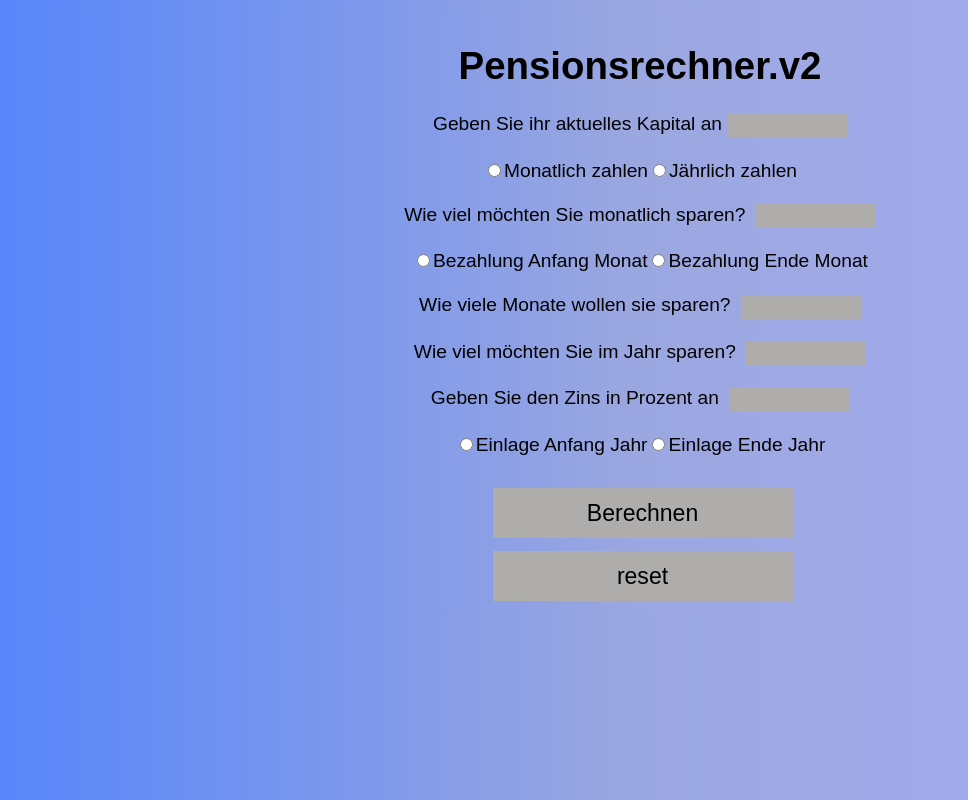
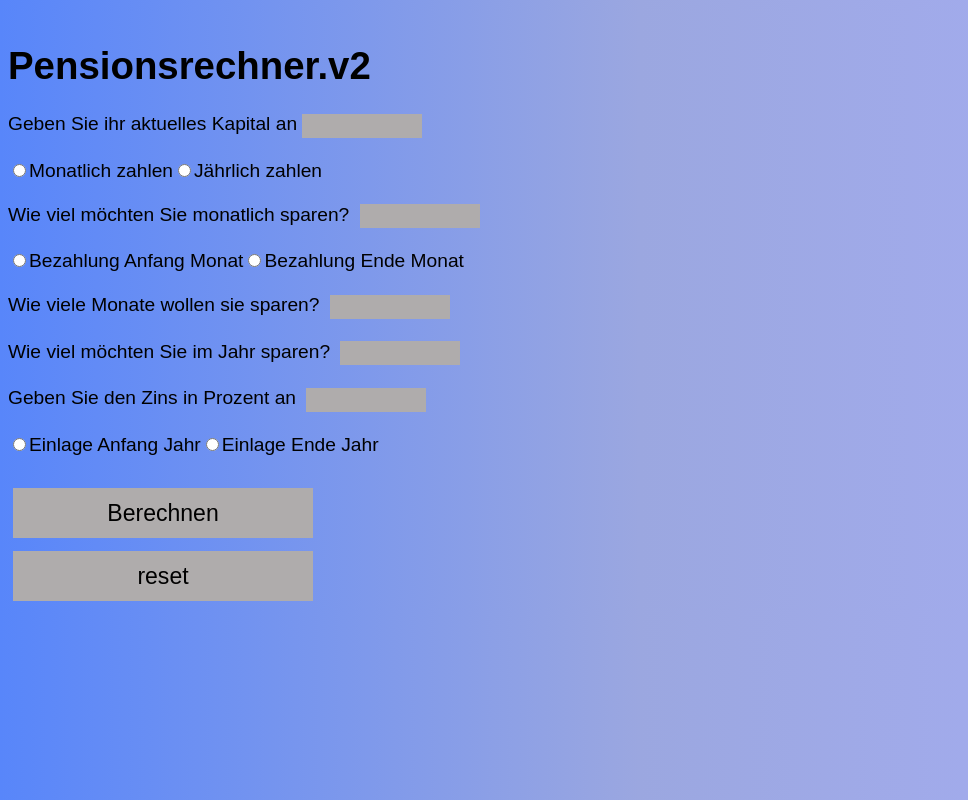
Before and after one commit to y4nisb/Pensionsrechner, a React (Create React App) app in the folder client/: page / in a window 1280 px wide. Shown: the whole page, without its empty margins (0-968 px from the left). Built offline with nearby package versions, Linux system fonts and the light colour scheme.

Commit message:
2. Version mit angepasster UI: styling: 1
Als Stakeholder wollen wir eine 2. Seite mit den gleichen Elementen aber angepasster UI um Entscheidungen über das Endprodukt zu machen

Alles Linksbündig. Es soll so aussehen wie eine Bank Seite (professionel)

```diff
--- a/client/src/App.css
+++ b/client/src/App.css
@@ -39,3 +39,41 @@ body {
   font-size: 120%;
   margin-top: 13px;
 }
+
+.App2 {
+  font-family: Arial, sans-serif;
+  text-align: left;
+  display: flex;
+  flex-direction: column;
+  justify-content: left;
+  font-size: 120%;
+}
+
+.monatBezahlung2 {
+  display: flex;
+  flex-direction: row;
+  justify-content: left;
+}
+
+.inputTextfield2 input,
+.berechnenButton2 button,
+.reset2 button {
+  background-color: rgb(175, 172, 172);
+  padding: 0;
+  border: 0;
+  width: 120px;
+  height: 24px;
+  margin-left: 5px;
+}
+
+body {
+  background: linear-gradient(to right, #5886fa, #9ba7e0, #a7aef5);
+}
+
+.berechnenButton2 button,
+.reset2 button {
+  width: 300px;
+  height: 50px;
+  font-size: 120%;
+  margin-top: 13px;
+}
--- a/client/src/page2.js
+++ b/client/src/page2.js
@@ -2,64 +2,64 @@ import "./App.css";
 
 function App2() {
   return (
-    <div className="App">
-      <div className="titel">
+    <div className="App2">
+      <div className="titel2">
         <h1>Pensionsrechner.v2</h1>
       </div>
-      <div className="inputTextfield">
+      <div className="inputTextfield2">
         <label> Geben Sie ihr aktuelles Kapital an</label>
         <input type="number" />
       </div>
       <br></br>
-      <div className="radio1">
+      <div className="radio12">
         <input type="radio" name="timeRadio" value="monatlich" />
         <label>Monatlich zahlen</label>
         <input type="radio" name="timeRadio" value="jährlich" />
         <label>Jährlich zahlen</label>
       </div>
       <br></br>
-      <div className="inputTextfield">
+      <div className="inputTextfield2">
         <label> Wie viel möchten Sie monatlich sparen? </label>
         <input type="number" />
       </div>
       <br></br>
-      <div className="monatBezahlung">
-        <div className="radio2">
+      <div className="monatBezahlung2">
+        <div className="radio22">
           <input type="radio" name="bezEndMonat" value="bezAnfMonat" />
           <label>Bezahlung Anfang Monat</label>
         </div>
 
-        <div className="radio3">
+        <div className="radio32">
           <input type="radio" name="bezEndMonat" value="bezEndMonat" />
           <label>Bezahlung Ende Monat</label>
         </div>
       </div>
       <br></br>
-      <div className="inputTextfield">
+      <div className="inputTextfield2">
         <label> Wie viele Monate wollen sie sparen? </label>
         <input type="number" />
       </div>
       <br></br>
-      <div className="inputTextfield">
+      <div className="inputTextfield2">
         <label> Wie viel möchten Sie im Jahr sparen? </label>
         <input type="number" />
       </div>
       <br></br>
-      <div className="inputTextfield">
+      <div className="inputTextfield2">
         <label> Geben Sie den Zins in Prozent an </label>
         <input type="number" />
       </div>
       <br></br>
-      <div className="radio4">
+      <div className="radio42">
         <input type="radio" name="bezAnfJahr" value="bezAnfJahr" />
         <label>Einlage Anfang Jahr</label>
         <input type="radio" name="bezAnfJahr" value="bezEndJahr" />
         <label>Einlage Ende Jahr</label>
       </div>
-      <div className="outputAusrechnen">
+      <div className="outputAusrechnen2">
         <p id="output"></p>
       </div>
-      <div className="berechnenButton">
+      <div className="berechnenButton2">
         <button
           onClick={(event) => {
             const inputs = document.querySelectorAll("input");
@@ -96,7 +96,7 @@ function App2() {
         </button>
       </div>
 
-      <div className="reset">
+      <div className="reset2">
         <button onClick={() => window.location.reload(false)}>reset</button>
       </div>
     </div>
```
